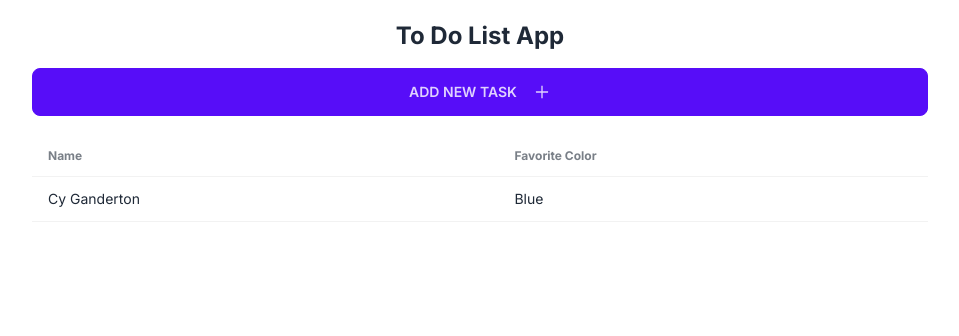
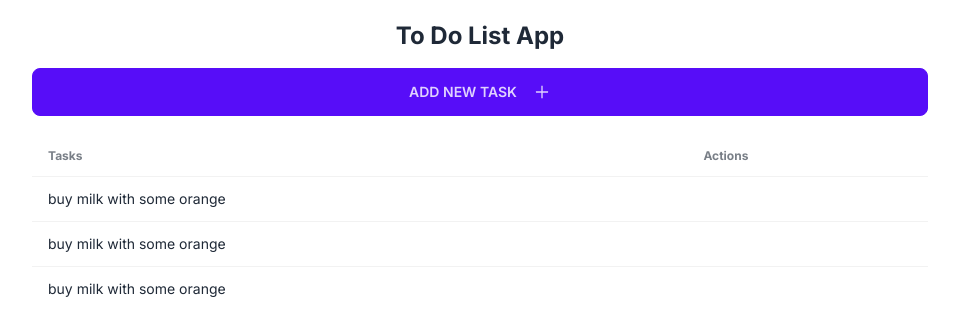
Before and after one commit to danieldaga/todo-app-next, a Next.js app in the folder todo-app/: page / in a window 1280 px wide. Shown: the top 336 px of the page, without its empty margins (160-1119 px from the left). Built offline with nearby package versions, Linux system fonts and the light colour scheme; data requests are answered from the project's data file.

Commit message:
create task component

```diff
--- /dev/null
+++ b/todo-app/api.ts
@@ -0,0 +1,9 @@
+import { ITask } from "./types/tasks";
+
+const baseUrl = "http://localhost:3003/"
+
+export const getAllTodos = async (): Promise<ITask[]> => {
+    const res = await fetch (`${baseUrl}/tasks`)
+    const todos = await res.json()
+    return todos
+}
--- a/todo-app/data/todos.json
+++ b/todo-app/data/todos.json
@@ -1,5 +1,5 @@
 {
-    "task": [
+    "tasks": [
         {
             "id": "1",
             "text": "buy milk with some orange"
--- /dev/null
+++ b/todo-app/src/app/components/Task.tsx
@@ -0,0 +1,17 @@
+import { ITask } from "../../../types/tasks"
+
+interface TaskProps {
+    task: ITask
+}
+
+const Task: React.FC<TaskProps> = ({task}) =>{
+return(
+    <tr key={task.id}>
+        <td>{task.text}</td>
+        <td></td>
+    </tr>
+)
+
+}
+
+export default Task
--- a/todo-app/src/app/components/TodoList.tsx
+++ b/todo-app/src/app/components/TodoList.tsx
@@ -1,21 +1,25 @@
+import { ITask } from "../../../types/tasks";
+import Task from "./Task";
 
+interface TodoListProps {
+    tasks: ITask[]
+}
 
-const TodoList = () =>{
+const TodoList: React.FC<TodoListProps> = ( {tasks}) =>{
     return <div className="overflow-x-auto">
     <table className="table">
       {/* head */}
       <thead>
         <tr>
-          <th>Name</th>
-          <th>Favorite Color</th>
+          <th>Tasks</th>
+          <th>Actions</th>
         </tr>
       </thead>
       <tbody>
-        {/* row 1 */}
-        <tr>
-          <td>Cy Ganderton</td>
-          <td>Blue</td>
-        </tr>
+        {tasks.map((task) => (
+            <Task key={task.id} task={task}/>
+        ))}
+
       </tbody>
     </table>
   </div>
--- a/todo-app/src/app/page.tsx
+++ b/todo-app/src/app/page.tsx
@@ -1,15 +1,19 @@
+import { getAllTodos } from "../../api";
 import AddTask from "../app/components/AddTask";
 import TodoList from "../app/components/TodoList";
 
 
-export default function Home() {
+export default async function Home() {
+  const tasks = await getAllTodos()
+  console.log(tasks);
+
   return (
     <main className="max-w-4xl mx-auto mt-4">
       <div className="text-center my-5 flex flex-col gap-4">
         <h1 className="text-2xl font-bold">To Do List App</h1>
         <AddTask />
       </div>
-      <TodoList />
+      <TodoList tasks={tasks} />
     </main>
   )
 }
--- /dev/null
+++ b/todo-app/types/tasks.ts
@@ -0,0 +1,4 @@
+export interface ITask {
+    id: string,
+    text: string
+}
```
